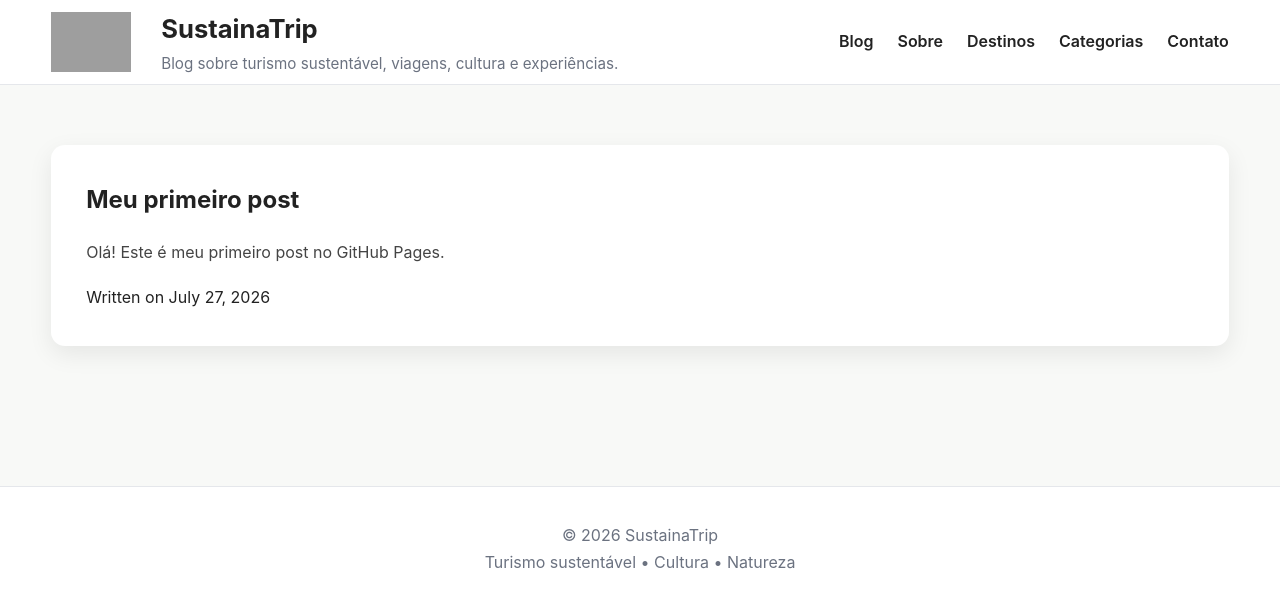
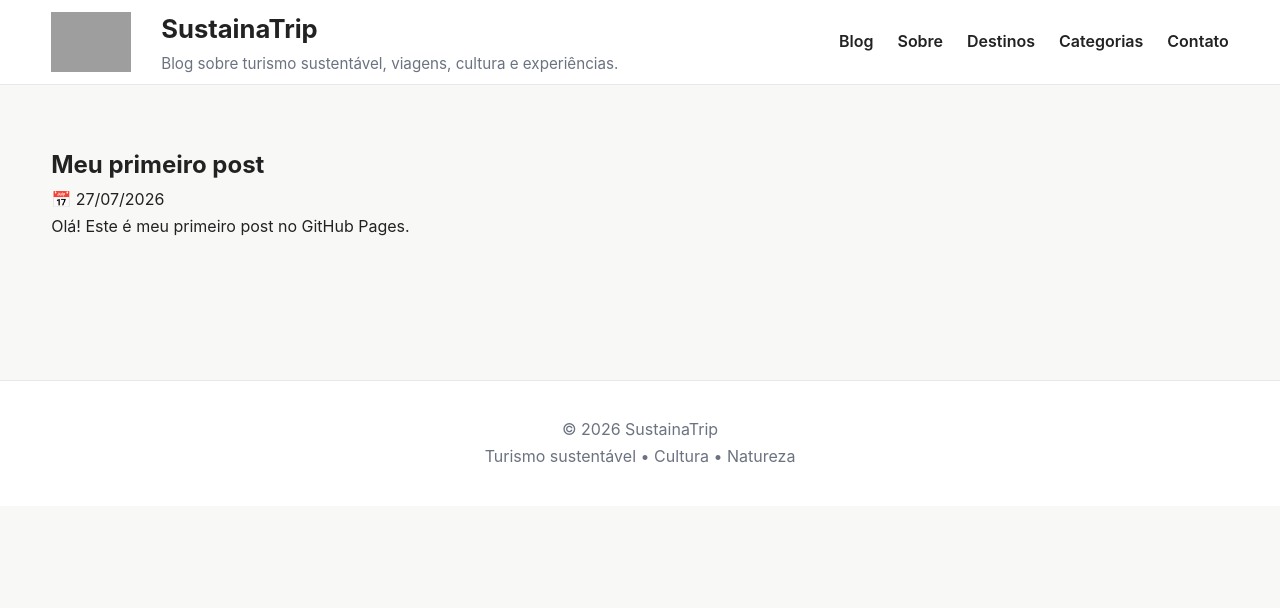
Before and after one commit to sustainatrip/blog, a Jekyll site: the page built from _posts/2026-07-27-primeiro-post.md, in a window 1280 px wide. Shown: the top 608 px of the page. Built offline with Jekyll 4.4.1, drawn with Linux system fonts in a browser that asks for light colours; grey boxes are pictures that could not be loaded.

Commit message:
Refactor post layout to include cover image and metadata

```diff
--- a/_layouts/post.html
+++ b/_layouts/post.html
@@ -2,16 +2,100 @@
 layout: default
 ---
 
-<article class="post">
-  <h1>{{ page.title }}</h1>
+<article class="post-page">
 
-  <div class="entry">
-    {{ content }}
-  </div>
+    {% if page.image %}
+    <div class="post-cover">
 
-  <div class="date">
-    Written on {{ page.date | date: "%B %e, %Y" }}
-  </div>
+        <img
+            src="{{ page.image | relative_url }}"
+            alt="{{ page.title }}">
 
-  {% include disqus.html %}
+    </div>
+    {% endif %}
+
+    <header class="post-header">
+
+        {% if page.categories.size > 0 %}
+        <span class="post-category">
+
+            {{ page.categories.first }}
+
+        </span>
+        {% endif %}
+
+        <h1>
+
+            {{ page.title }}
+
+        </h1>
+
+        <div class="post-meta">
+
+            <span>
+                📅 {{ page.date | date: "%d/%m/%Y" }}
+            </span>
+
+            {% if page.author %}
+            <span>
+
+                • ✍️ {{ page.author }}
+
+            </span>
+            {% endif %}
+
+        </div>
+
+    </header>
+
+    <section class="post-content">
+
+        {{ content }}
+
+    </section>
+
+    {% if page.tags.size > 0 %}
+    <section class="post-tags">
+
+        {% for tag in page.tags %}
+
+            <span class="tag">
+
+                #{{ tag }}
+
+            </span>
+
+        {% endfor %}
+
+    </section>
+    {% endif %}
+
+    <nav class="post-navigation">
+
+        {% if page.previous %}
+
+            <a
+            class="prev-post"
+            href="{{ page.previous.url | relative_url }}">
+
+            ← {{ page.previous.title }}
+
+            </a>
+
+        {% endif %}
+
+        {% if page.next %}
+
+            <a
+            class="next-post"
+            href="{{ page.next.url | relative_url }}">
+
+            {{ page.next.title }} →
+
+            </a>
+
+        {% endif %}
+
+    </nav>
+
 </article>
```
